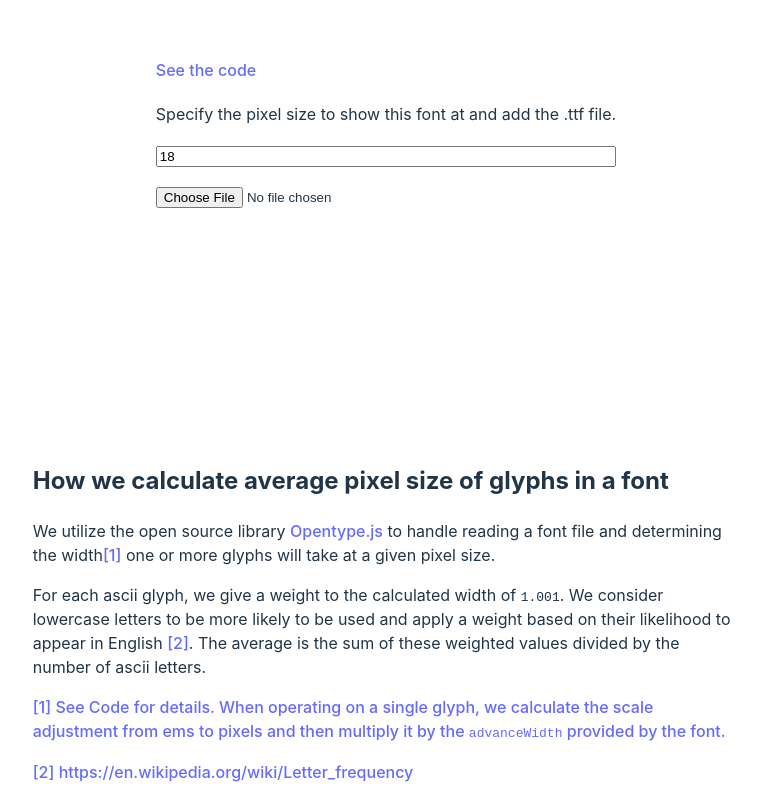
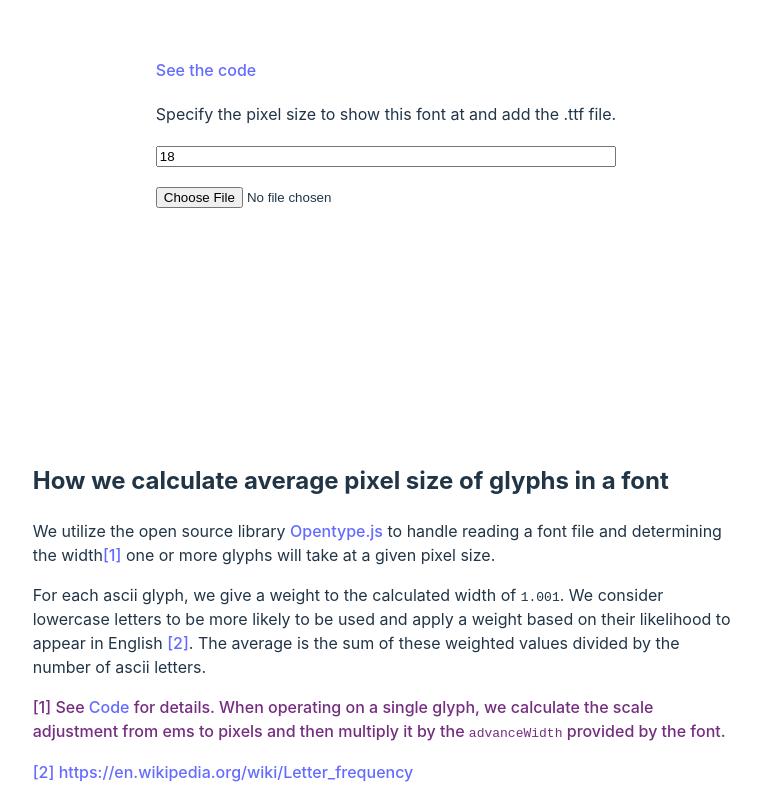
Before and after one commit to dustinknopoff/type-investigator, a Svelte app: page / in a window 1280 px wide. Shown: the part 277-1077 px from the top of the page, without its empty margins (254-1015 px from the left). Built offline with nearby package versions, Linux system fonts and the light colour scheme.

Commit message:
visually distinguish footnotes on a scale

```diff
--- a/src/App.svelte
+++ b/src/App.svelte
@@ -138,7 +138,11 @@
 
 	.footnote {
 		font-weight: 500;
-		color: #6469ff;
+		color: #752D80;
 		text-decoration: inherit;
 	}
+
+	.footnote:hover {
+		color: #7847BF;
+	}
 </style>
```
